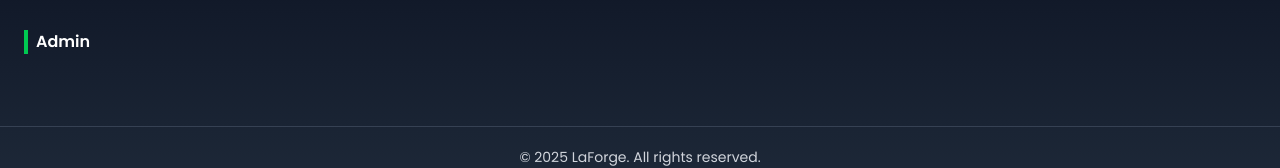
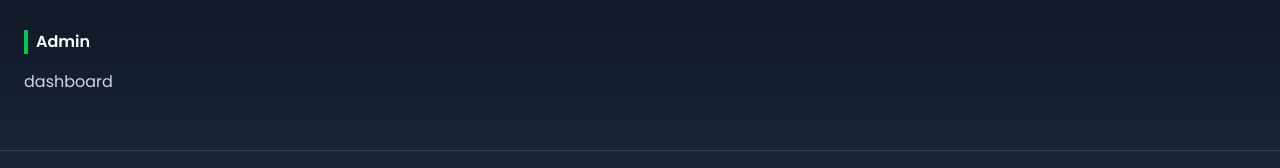
Before and after one commit to Glocks99/LaforgeComics, a React (Vite) app in the folder client/: page / in a window 1280 px wide. Shown: the part 5416-5584 px from the top of the page. Built offline with nearby package versions, Linux system fonts and the light colour scheme; no server answers.

Commit message:
added admin route

```diff
--- a/client/src/components/Footer.tsx
+++ b/client/src/components/Footer.tsx
@@ -107,7 +107,7 @@ const Footer = () => {
         {/* admin */}
         <div className="">
           <h4 className={`${darkMode ? "text-gray-800" : "text-white"} font-semibold mb-4 border-l-4 border-green-500 pl-2`}>Admin</h4>
-          <a href="/admin/Overview"></a>
+          <a href="/admin/Overview">dashboard</a>
         </div>
       </div>
 
```
